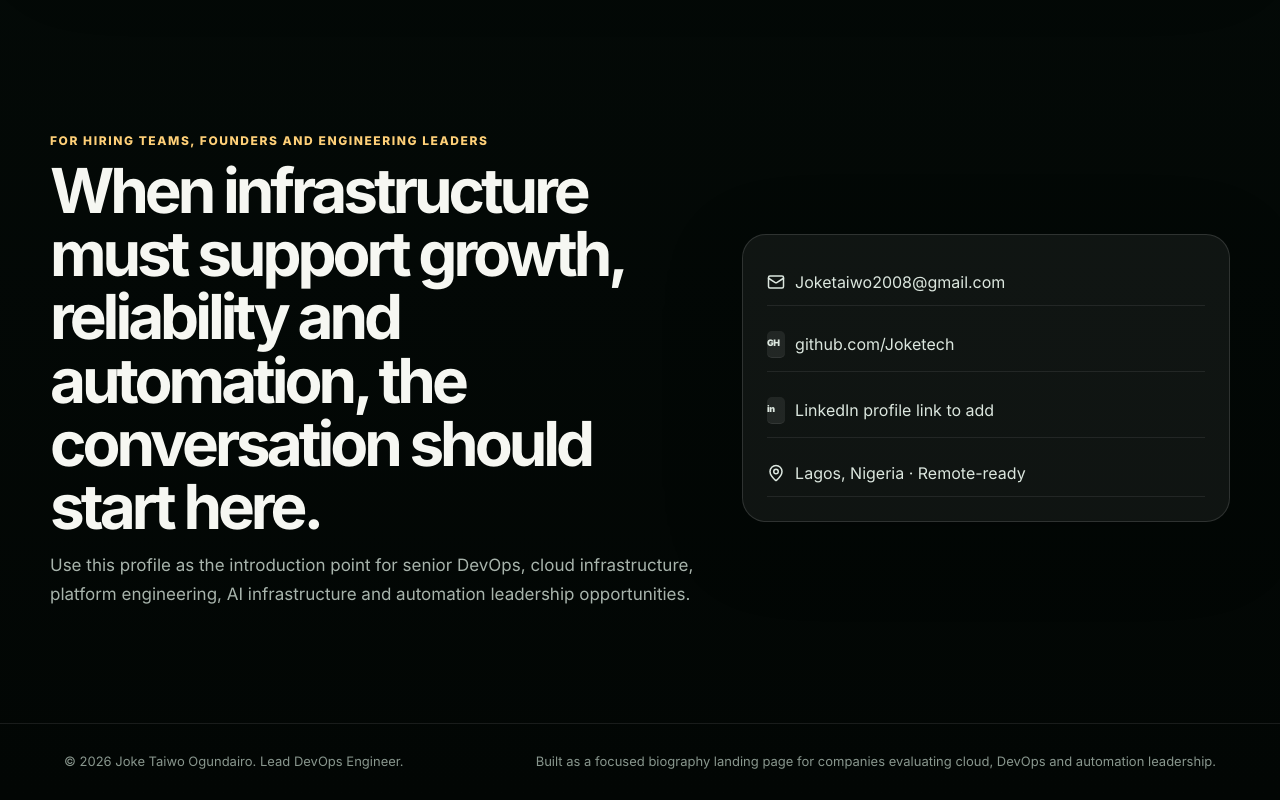
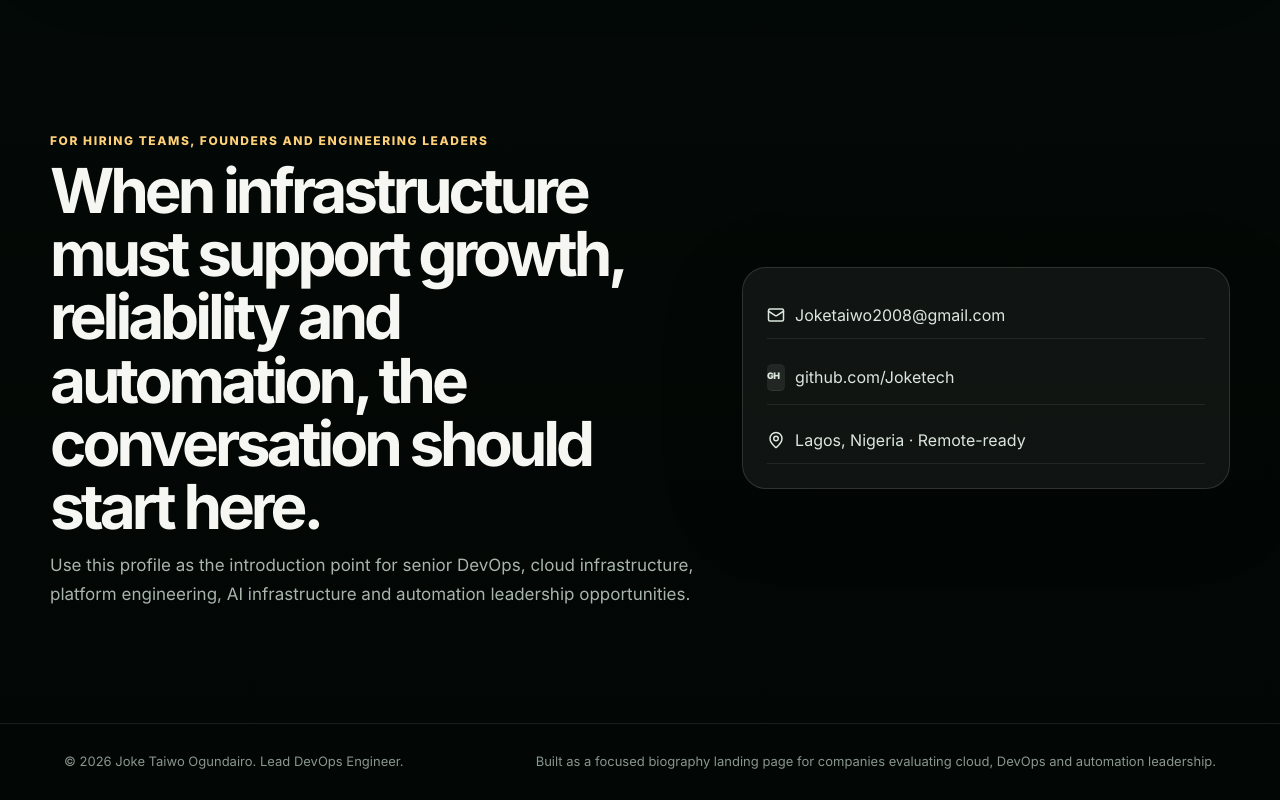
Before and after one commit to Joketech/joke-taiwo-devops-lead, a React (Vite) app: page / in a window 1280 px wide. Shown: the part 5528-6328 px from the top of the page. Built offline with nearby package versions, Linux system fonts and the light colour scheme.

Commit message:
Polish contact section before Netlify deploy

```diff
--- a/src/main.jsx
+++ b/src/main.jsx
@@ -271,7 +271,6 @@ function App() {
         <div className="contact-panel">
           <a href="mailto:Joketaiwo2008@gmail.com"><Mail size={18} /> Joketaiwo2008@gmail.com</a>
           <a href="https://github.com/Joketech" target="_blank" rel="noreferrer"><span className="contact-glyph">GH</span> github.com/Joketech</a>
-          <a href="#" aria-disabled="true"><span className="contact-glyph">in</span> LinkedIn profile link to add</a>
           <span><MapPin size={18} /> Lagos, Nigeria · Remote-ready</span>
         </div>
       </section>
```
